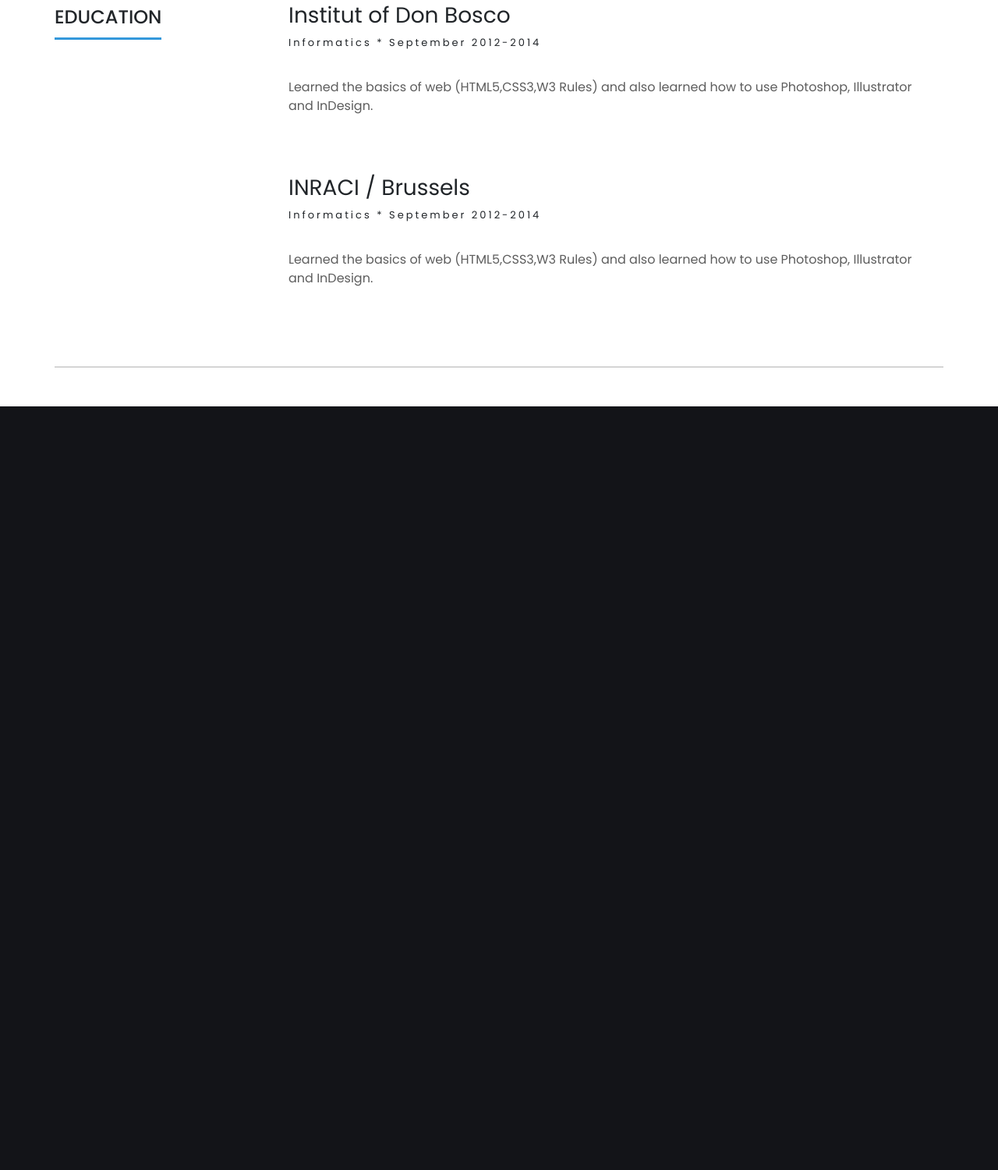
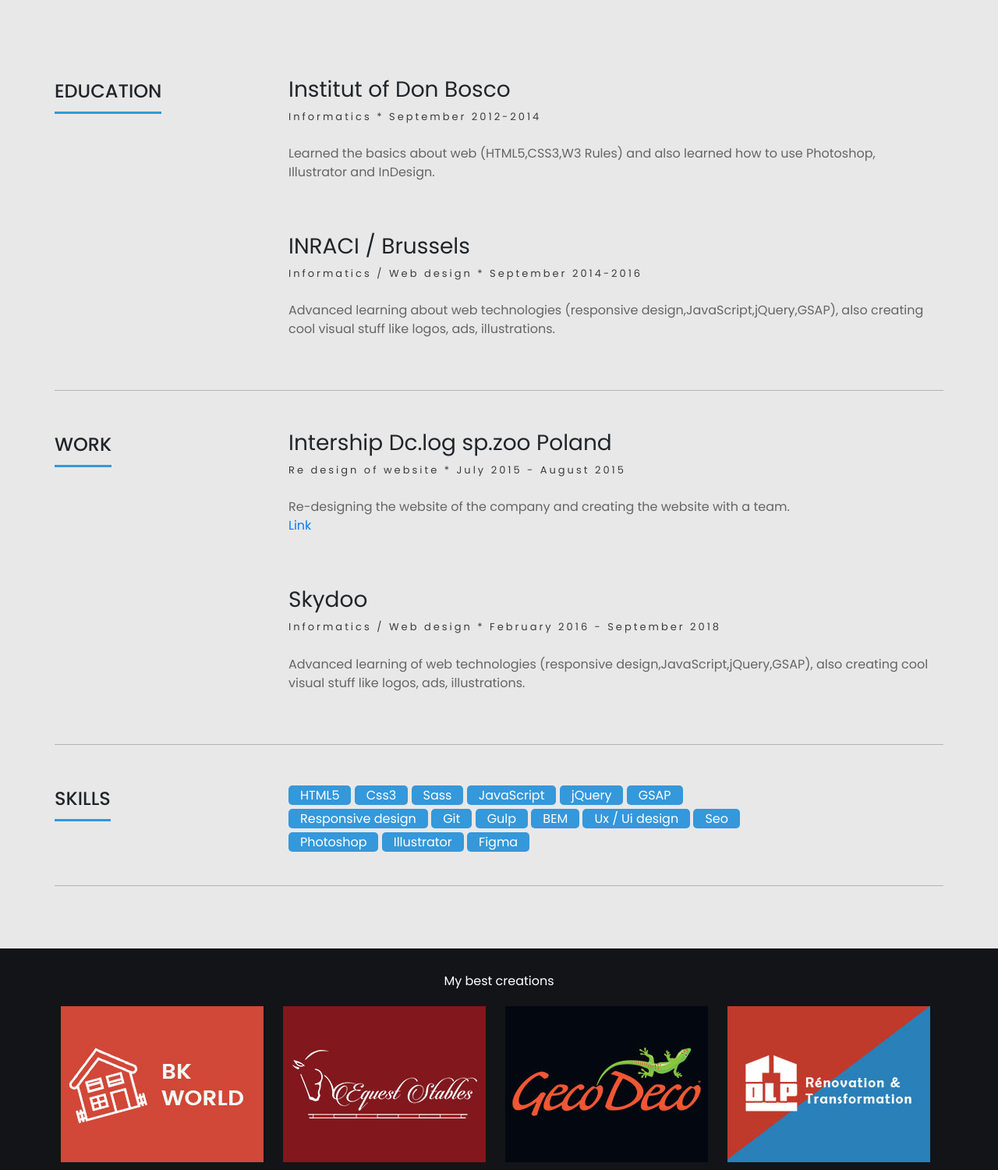
Before and after one commit to MagsMax/NewPortfolio, a plain HTML site: page app/index.html in a window 1280 px wide. Shown: the part 1251-2751 px from the top of the page at 78% size. Before the commit the page ends 1772 px from the top, so only its background shows below. Drawn offline with nearby package versions, Linux system fonts and the light colour scheme.

Commit message:
Ajout de mes compétences et début de la partie de mes travaux

```diff
--- a/app/index.html
+++ b/app/index.html
@@ -99,11 +99,11 @@
   <div class="aboutPage" id="about">
     <div class="container">
       <div class="row">
-        <div class="col-md-3 pad"> <img src="/images/profilePic.png" class="img-responsive" alt="Max's profile pic"> </div>
-          <div class="col-md-9">
+        <div class="col-md-3 pad"> <img src="images/profilePic.png" class="img-responsive" alt="Max's profile pic"> </div>
+          <div class="col-md">
             <h3>About me</h3>
-            <p>I always liked to create, build, invent new stuff. I compare coding to legos, you have all sorts of pieces and when you learned how use them you can do wathewer you want with them.
-        If you are searching for somone creative, passionate you finded the right guy ;)
+            <p>I always liked to create, build, invent new stuff. I compare coding to legos, you have all sorts of pieces and when you learned how use them you can do whatever you want with them.
+        If you are searching for someone creative, passionate you found the right guy ;)
             </p>
             <div class="row">
               <div class="col-md">
@@ -120,6 +120,7 @@
               </div>
             </div>
           </div>
+
       </div>
     </div>
   </div>
@@ -143,7 +144,7 @@
           </p>
           <p class="resumePage__description">
 
-            Learned the basics of web (HTML5,CSS3,W3 Rules) and also learned how to use Photoshop, Illustrator and InDesign.
+            Learned the basics about web (HTML5,CSS3,W3 Rules) and also learned how to use Photoshop, Illustrator and InDesign.
 
           </p>
 
@@ -151,17 +152,118 @@
 
           <p class="resumePage__date">
 
-            Informatics * September 2012-2014
+            Informatics / Web design * September 2014-2016
 
           </p>
           <p class="resumePage__description">
 
-            Learned the basics of web (HTML5,CSS3,W3 Rules) and also learned how to use Photoshop, Illustrator and InDesign.
+            Advanced learning about web technologies (responsive design,JavaScript,jQuery,GSAP), also creating cool visual stuff like logos, ads, illustrations.
 
           </p>
         </div>
       </div>
 
+      <div class="row resumePage__box">
+        <div class="col-md-3 pad">
+          <h4 class="resumePage__title">
+            <span>WORK</span>
+          </h4>
+        </div>
+        <div class="col-md">
+
+          <h3>Intership Dc.log sp.zoo Poland</h3>
+
+          <p class="resumePage__date">
+
+            Re design of website * July 2015 - August 2015
+
+          </p>
+          <p class="resumePage__description">
+
+          Re-designing the website of the company and creating the website with a team.  <br>
+          <a href="http://www.dclog.pl" target="_blank">Link</a>
+
+          </p>
+
+          <h3>Skydoo</h3>
+
+          <p class="resumePage__date">
+
+            Informatics / Web design * February 2016 - September 2018
+
+          </p>
+          <p class="resumePage__description">
+
+            Advanced learning of web technologies (responsive design,JavaScript,jQuery,GSAP), also creating cool visual stuff like logos, ads, illustrations.
+
+          </p>
+        </div>
+      </div>
+
+      <div class="row resumePage__box">
+        <div class="col-md-3 pad">
+          <h4 class="resumePage__title">
+            <span>SKILLS</span>
+          </h4>
+        </div>
+        <div class="col-md">
+
+          <span class="resumePage__tag">HTML5</span>
+          <span class="resumePage__tag">Css3</span>
+          <span class="resumePage__tag">Sass</span>
+          <span class="resumePage__tag">JavaScript</span>
+          <span class="resumePage__tag">jQuery</span>
+          <span class="resumePage__tag">GSAP</span><br>
+          <span class="resumePage__tag">Responsive design</span>
+          <span class="resumePage__tag">Git</span>
+          <span class="resumePage__tag">Gulp</span>
+          <span class="resumePage__tag">BEM</span>
+          <span class="resumePage__tag">Ux / Ui design</span>
+          <span class="resumePage__tag">Seo</span>
+          <br>
+          <span class="resumePage__tag">Photoshop</span>
+          <span class="resumePage__tag">Illustrator</span>
+          <span class="resumePage__tag">Figma</span>
+          <div class="spacing">
+          </div>
+        </div>
+      </div>
+
+    </div>
+  </div>
+
+  <div class="worksPage">
+    <div class="container center">
+      <div class="row">
+        <p>My best creations</p>
+      </div>
+      <div class="row">
+        <img src="images/modals/01.jpg" alt="Site web Max Sadowski BK World" data-toggle="modal" data-target="#modal01">
+        <img src="images/modals/02.jpg" alt="Site web Max Sadowski EquestStables" data-toggle="modal" data-target="#modal02">
+        <img src="images/modals/03.jpg" alt="Site web Max Sadowski GecoDeco" data-toggle="modal" data-target="#modal03">
+        <img src="images/modals/04.jpg" alt="Site web Max Sadowski DLP Belgium" data-toggle="modal" data-target="#modal04">
+      </div>
+    </div>
+  </div>
+
+
+  <!-- Modal -->
+  <div class="modal fade" id="modal01" tabindex="-1" role="dialog" aria-labelledby="BK World" aria-hidden="true">
+    <div class="modal-dialog" role="document">
+      <div class="modal-content">
+        <div class="modal-header">
+          <h5 class="modal-title" id="exampleModalLabel">Project : BK world</h5>
+          <button type="button" class="close" data-dismiss="modal" aria-label="Close">
+            <span aria-hidden="true">&times;</span>
+          </button>
+        </div>
+        <div class="modal-body">
+          ...
+        </div>
+        <div class="modal-footer">
+          <button type="button" class="btn btn-secondary" data-dismiss="modal">Close</button>
+        </div>
+      </div>
     </div>
   </div>
 
--- a/app/scss/global.scss
+++ b/app/scss/global.scss
@@ -6,6 +6,9 @@
 body{
   background-color: $color2;
   font-family: $font02;
+}
+.spacing{
+  padding-bottom: 40px;
 }
 .pad{
   padding: 0px;
@@ -69,12 +72,7 @@ body{
     font-family: $font01;
     padding-bottom: 20px;
   }
-  p{
-    color: #fff;
-    font-size: 19px;
-    font-weight: 200;
-    padding:40px;
-  }
+
   a{
     font-family: $font02;
     color: #fff;
@@ -100,6 +98,7 @@ body{
     margin-bottom: 30px;
   }
 }
+
 .navbarr{
   position: relative;
   background-color: $color2;
@@ -141,7 +140,7 @@ body{
     padding-bottom: 20px;
   }
   p{
-
+    line-height: 29px;
     padding-bottom: 20px;
   }
   img{
@@ -171,10 +170,11 @@ body{
     }
   }
 }
+
 .resumePage{
-  background-color: #fff;
-  padding-top: 50px;
-  padding-bottom: 50px;
+  background-color: #e8e8e8;
+  padding-top: 80px;
+  padding-bottom: 80px;
   .resumePage__title{
     margin-top: 5px;
     span{
@@ -185,18 +185,42 @@ body{
   .resumePage__date{
     font-size: 13px;
     letter-spacing: 3px;
-    padding-bottom: 20px;
+    padding-bottom: 10px;
+    color:rgb(60, 60, 60) ;
   }
   .resumePage__description{
-    padding-bottom: 60px;
-    color:rgb(93, 93, 93) ;
+    padding-bottom: 50px;
+    color:rgb(101, 101, 101) ;
+  }
+  .resumePage__tag{
+    padding: 1px 15px;
+    background-color: $color1;
+    color: #fff;
+    margin-top: 10px;
+    border-radius: 5px;
+    line-height: 30px;
+    text-align: center;
   }
   .resumePage__box{
-    padding-bottom: 25px;
+    padding-top: 50px;
     border-bottom: 1px solid rgb(179, 179, 179);
     h3{
       font-weight: 400;
     }
   }
 }
+
+.worksPage{
+  padding: 10px 0px;
+  p{
+    margin: 0 auto;
+    color: #fff;
+    padding-bottom: 20px;
+    padding-top: 20px;
+  }
+  img{
+    margin: 0 auto;
+    padding-right: 10px;
+  }
+}
 @import "responsive";
```
Also changed, not shown: app/css/global.css, app/css/main.css, app/images/modals/01.jpg (added), app/images/modals/02.jpg (added), app/images/modals/03.jpg (added), app/images/modals/04.jpg (added).
